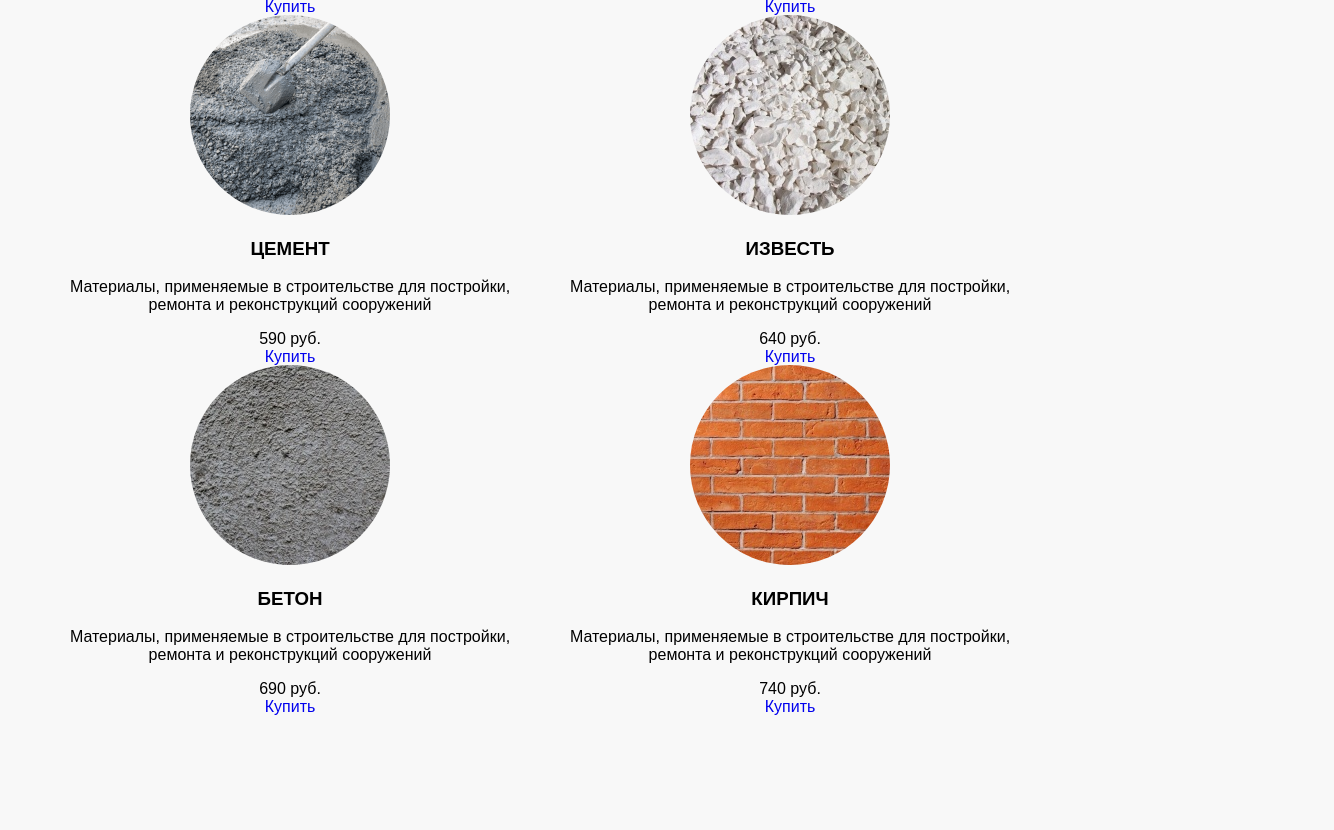
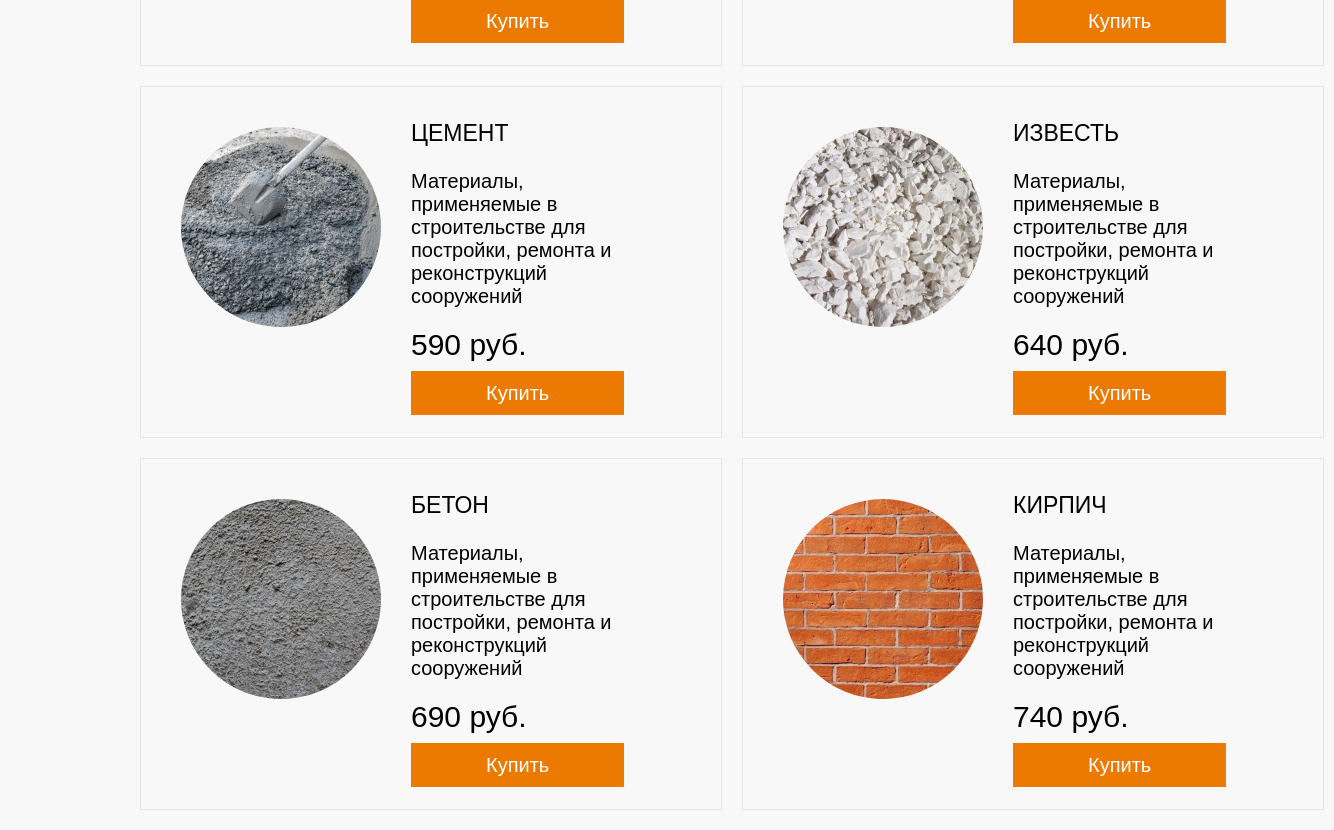
Before and after one commit to Hatsuneeeee/none, a plain HTML site: page index.html in a window 1280 px wide. Shown: the part 4723-5553 px from the top of the page, 1334 px wide, since content can reach past the window. Before the commit the page ends 5439 px from the top, so only its background shows below. Drawn offline with Linux system fonts and the light colour scheme.

Commit message:
first commit

```diff
--- a/index.html
+++ b/index.html
@@ -173,48 +173,73 @@
                 <div class="section">
                     <div>
                         <div class="material">
+                            <div>
                                 <img src="images/material/28c284665d999a7acf33418b300169ef.png">
+                            </div>
+                            <div>
                                 <h3>ЧЕРЕПИЦА</h3>
                                 <p>Материалы, применяемые в строительстве для постройки, ремонта и реконструкций сооружений</p>
-                            <span>490 руб.</span><br>
+                                <p><span>490 руб.</span><br></p>
                                 <a href="#">Купить</a>
                             </div>
+                        </div>
                         <div class="material">
+                            <div>
                                 <img src="images/material/4dbf6b59062de932325e7ca63f47171a.png">
+                            </div>
+                            <div>
                                 <h3>ЦЕМЕНТ</h3>
                                 <p>Материалы, применяемые в строительстве для постройки, ремонта и реконструкций сооружений</p>
-                            <span>590 руб.</span><br>
+                                <p><span>590 руб.</span><br></p>
                                 <a href="#">Купить</a>
                             </div>
+                        </div>
                         <div class="material">
+                            <div>
                                 <img src="images/material/d26cb2a78f76eb30e8372bc798c21163.jpeg">
+                            </div>
+                            <div>
                                 <h3>БЕТОН</h3>
                                 <p>Материалы, применяемые в строительстве для постройки, ремонта и реконструкций сооружений</p>
-                            <span>690 руб.</span><br>
+                                <p><span>690 руб.</span><br></p>
                                 <a href="#">Купить</a>
+                            </div>
                         </div>
                     </div>
                     <div>
                         <div class="material">
+                            <div>
                                 <img src="images/material/0b470dd135ac6e626cb37ead7836505f.jpg">
+                            </div>
+                            <div>
                                 <h3>ГРАНИТ</h3>
                                 <p>Материалы, применяемые в строительстве для постройки, ремонта и реконструкций сооружений</p>
-                            <span>540 руб.</span><br>
+                                <p><span>540 руб.</span><br></p>
                                 <a href="#">Купить</a>
                             </div>
+
+                        </div>
                         <div class="material">
+                            <div>
                                 <img src="images/material/304bed47bdd46d1b477e714bbbd07557.jpg">
+                            </div>
+                            <div>
                                 <h3>ИЗВЕСТЬ</h3>
                                 <p>Материалы, применяемые в строительстве для постройки, ремонта и реконструкций сооружений</p>
-                            <span>640 руб.</span><br>
+                                <p><span>640 руб.</span><br></p>
                                 <a href="#">Купить</a>
                             </div>
+                        </div>
                         <div class="material">
+                            <div>
                                 <img src="images/material/15df28db53e2cf7fe97e5051179f3f11.jpg">
+                            </div>
+                            <div>
                                 <h3>КИРПИЧ</h3>
                                 <p>Материалы, применяемые в строительстве для постройки, ремонта и реконструкций сооружений</p>
-                            <span>740 руб.</span><br>
+                                <p><span>740 руб.</span></p>
                                 <a href="#">Купить</a>
+                            </div>
                         </div>
                     </div>
                 </div>
--- a/style.css
+++ b/style.css
@@ -275,7 +275,8 @@ a{
 
 /* Catalog of building materials */
 .Catalog {
-    text-align: center
+    text-align: center;
+    margin: 0 130px;
 }
 .store-catalog h1 {
     font-size: 45px;
@@ -290,8 +291,34 @@ a{
 }
 .material {
     width: 500px;
-    height: 350px;
+    height: 270px;
+    display: flex;
+    text-align: left;
+    padding: 10px 70px 70px 10px;
+    border: 1px #E8E5E5 solid;
+    margin: 20px 10px;
+}
+.material h3 {
+    font-size: 23px;
+    font-weight: 200;
+}
+.material p {
+    font-size: 20px;
+    font-weight: 100;
+}
+.material span {
+    font-size: 30px;
+    font-weight: 500;
+}
+.material a {
+    color: white;
+    background: #ed7a00;
+    padding: 11px 75px;
+    margin: 40px 0;
+    font-size: 20px;
+    font-weight: 100;
 }
 .material img {
     border-radius: 50%;
+    margin: 30px;
 }
```
Lines whose indentation alone changed are shown as unchanged.
